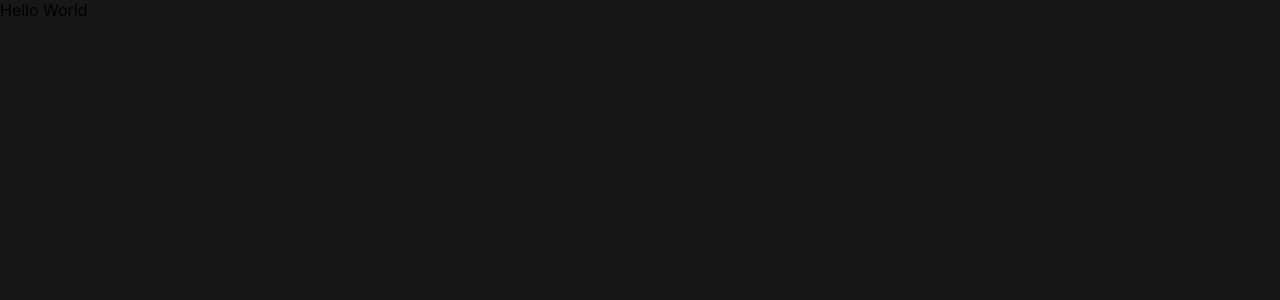
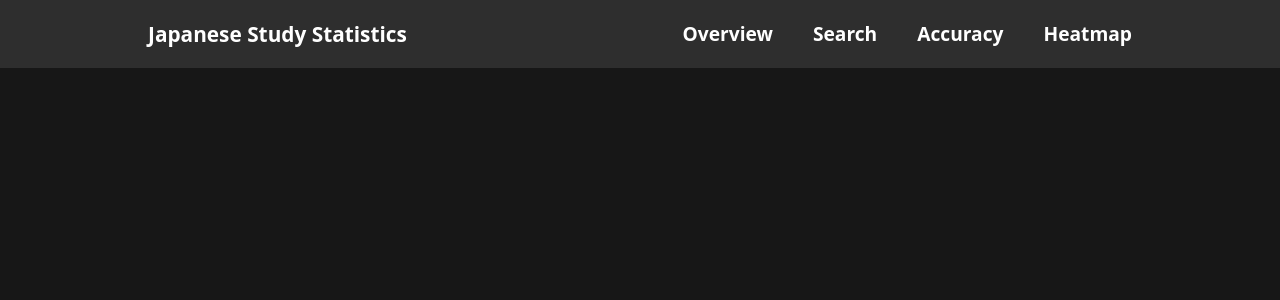
Before and after one commit to mantasmaciulis/JPStats, a React (Create React App) app in the folder jpstats-client/: page / in a window 1280 px wide. Shown: the top 300 px of the page. Built offline with nearby package versions, Linux system fonts and the light colour scheme.

Commit message:
feat(client): impl navbar

```diff
--- a/jpstats-client/package.json
+++ b/jpstats-client/package.json
@@ -8,6 +8,7 @@
     "@testing-library/user-event": "^13.5.0",
     "react": "^18.2.0",
     "react-dom": "^18.2.0",
+    "react-router-dom": "^6.22.3",
     "react-scripts": "5.0.1",
     "web-vitals": "^2.1.4"
   },
--- a/jpstats-client/src/App.js
+++ b/jpstats-client/src/App.js
@@ -1,7 +1,10 @@
+import Navbar from './components/Navbar/Navbar';
+
 function App() {
   return (
-    <div>
-      Hello World
+<div className="App">
+      <Navbar />
+      {/* Other components will come here */}
     </div>
   );
 }
--- /dev/null
+++ b/jpstats-client/src/components/Navbar/Navbar.css
@@ -0,0 +1,64 @@
+.navbar {
+    background-color: #2E2E2E;
+    color:  #ffffff;
+    padding-top: 10px;
+    padding-bottom: 10px;
+    display: flex;
+    justify-content: space-between;
+  }
+
+  .navbar-container-right {
+    display: flex;
+  }
+
+  .navbar-item {
+    margin: 0 10px;
+    padding: 10px;
+    cursor: pointer;
+    font-size: 1.2rem;
+    font-family: 'Open Sans', sans-serif;
+    font-weight: bold;
+    color: #ffffff;
+    text-decoration: none;
+  }
+
+  .jpstats-title {
+    margin: 0 10px;
+    padding: 10px;
+    font-family: 'Open Sans', sans-serif;
+    font-weight: bold;
+    font-size: 1.3rem;
+    color: #ffffff;
+
+  }
+
+/* A nice hover transition */
+  .navbar-container-right a:hover {
+    color: #C37AE1;
+  }
+
+  .navbar-item, .navbar-container-right a {
+    transition: color 0.3s ease;
+  }
+
+/* Mobile */
+.navbar {
+    padding-left: 1%;
+    padding-right: 1%;
+}
+
+/* Tablet */
+@media (min-width:1025px) {
+    .navbar {
+        padding-left: 10%;
+        padding-right: 10%;
+    }
+}
+
+/* Desktop */
+@media (min-width:1700px) {
+    .navbar {
+        padding-left: 15%;
+        padding-right: 15%;
+    }
+}
--- /dev/null
+++ b/jpstats-client/src/components/Navbar/Navbar.js
@@ -0,0 +1,20 @@
+import React from 'react';
+import './Navbar.css';
+import { NavLink } from 'react-router-dom';
+function Navbar() {
+  return (
+    <div className="navbar">
+      <div className="navbar-container-left">
+        <div className="jpstats-title">Japanese Study Statistics</div>
+      </div>
+      <div className="navbar-container-right">
+      <NavLink to="/" className="navbar-item">Overview</NavLink>
+      <NavLink exact to="/search"  className="navbar-item">Search</NavLink>
+      <NavLink to="/accuracy" className="navbar-item">Accuracy</NavLink>
+      <NavLink to="/heatmap" className="navbar-item">Heatmap</NavLink>
+      </div>
+    </div>
+  );
+}
+
+export default Navbar;
--- a/jpstats-client/src/index.js
+++ b/jpstats-client/src/index.js
@@ -1,11 +1,15 @@
 import React from 'react';
-import ReactDOM from 'react-dom';
-import './index.css';
+import { createRoot } from 'react-dom/client';
 import App from './App';
+import { BrowserRouter } from 'react-router-dom';
+import './index.css'
 
-ReactDOM.render(
+const container = document.getElementById('root');
+const root = createRoot(container);
+root.render(
   <React.StrictMode>
-    <App />
-  </React.StrictMode>,
-  document.getElementById('root')
+    <BrowserRouter>
+      <App />
+    </BrowserRouter>
+  </React.StrictMode>
 );
```
Also changed, not shown: 1 other file (tests, documents, lock files or other folders).
